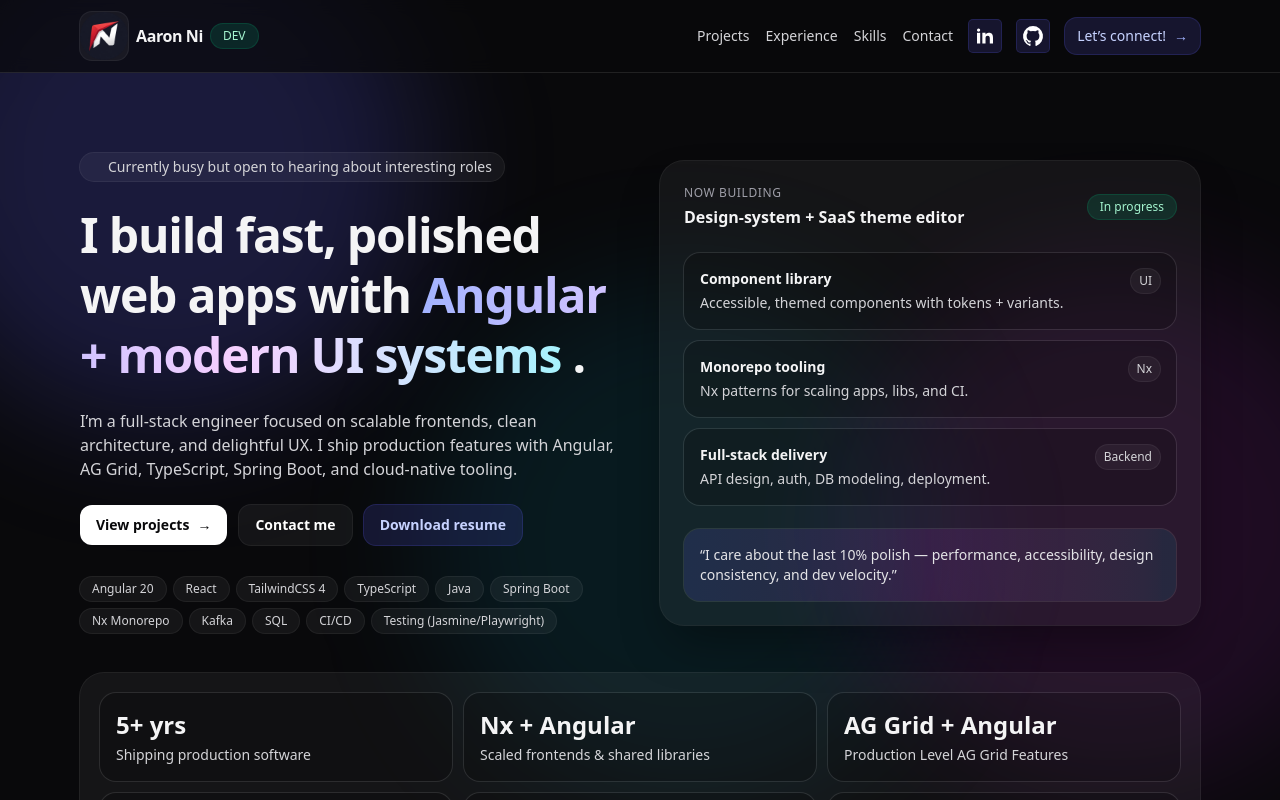
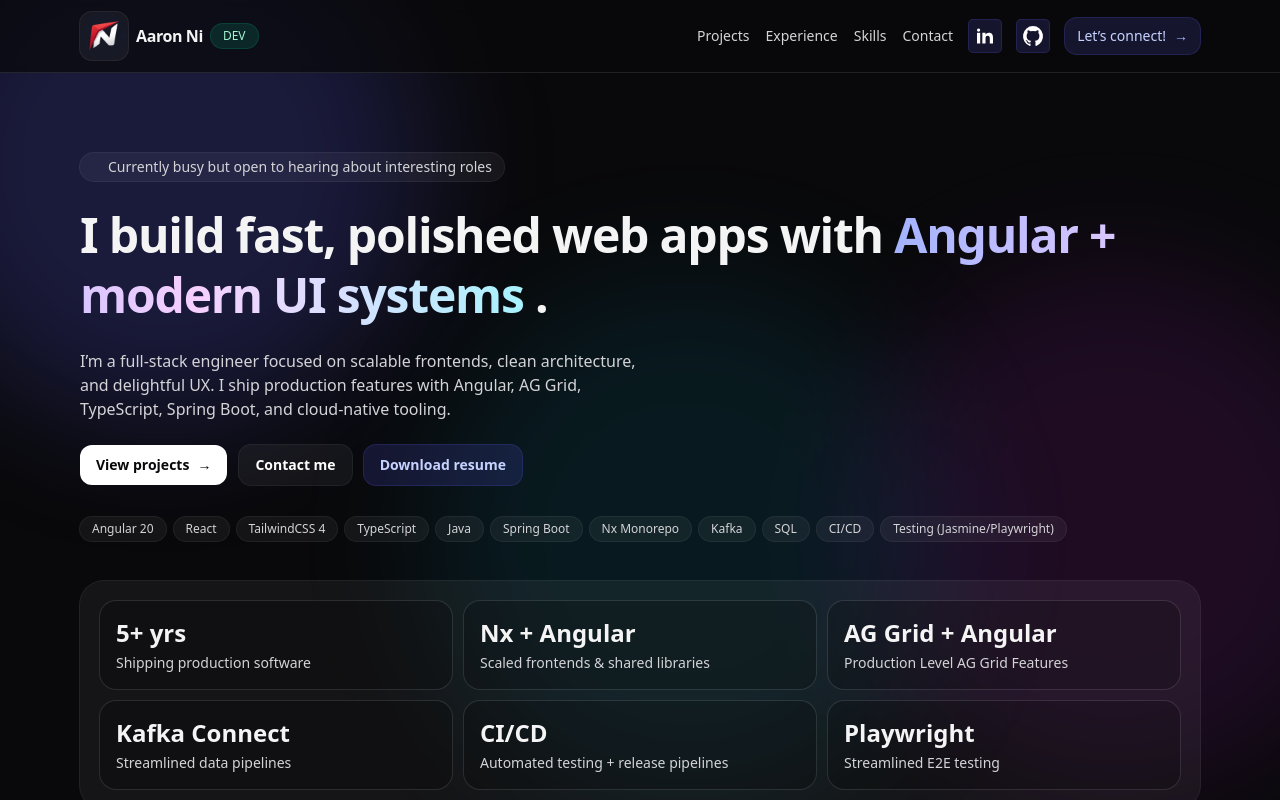
Before and after one commit to aaron168ready/portfolio, an Angular app: page / in a window 1280 px wide. Shown: the top 800 px of the page. Built offline with nearby package versions, Linux system fonts and the light colour scheme.

Commit message:
delete: duplicate info in hero section

```diff
--- a/src/app/components/section/hero/hero.html
+++ b/src/app/components/section/hero/hero.html
@@ -1,5 +1,5 @@
 <section class="mx-auto max-w-6xl px-4 pt-14 pb-10 md:pt-20">
-  <div class="grid items-center gap-10 md:grid-cols-2">
+  <div class="grid items-center gap-10">
     <div class="space-y-6">
       <div
         class="inline-flex items-center gap-2 rounded-full bg-white/5 px-3 py-1 text-xs text-zinc-300 ring-1 ring-white/10"
@@ -53,52 +53,6 @@
         }
       </div>
     </div>
-
-    <!-- Hero card -->
-    <div class="relative">
-      <div class="rounded-3xl bg-white/5 p-6 ring-1 ring-white/10 shadow-2xl shadow-black/40">
-        <div class="flex items-center justify-between">
-          <div class="space-y-1">
-            <p class="text-xs uppercase tracking-wider text-zinc-400">Now building</p>
-            <p class="font-semibold">Design-system + SaaS theme editor</p>
-          </div>
-          <span
-            class="rounded-full bg-emerald-500/15 px-3 py-1 text-xs text-emerald-200 ring-1 ring-emerald-500/30"
-          >
-            In progress
-          </span>
-        </div>
-
-        <div class="mt-6 grid gap-3">
-          @for (item of heroList; track item.title) {
-            <div
-              class="group rounded-2xl bg-black/20 p-4 ring-1 ring-white/10 hover:bg-black/30 transition"
-            >
-              <div class="flex items-start justify-between gap-3">
-                <div>
-                  <p class="text-sm font-semibold">{{ item.title }}</p>
-                  <p class="mt-1 text-sm text-zinc-300">{{ item.desc }}</p>
-                </div>
-                <span
-                  class="shrink-0 rounded-xl bg-white/5 px-2 py-1 text-xs text-zinc-300 ring-1 ring-white/10 group-hover:bg-white/10 transition"
-                >
-                  {{ item.badge }}
-                </span>
-              </div>
-            </div>
-          }
-        </div>
-
-        <div
-          class="mt-6 rounded-2xl bg-gradient-to-r from-indigo-500/15 via-fuchsia-500/10 to-cyan-500/10 p-4 ring-1 ring-white/10"
-        >
-          <p class="text-sm text-zinc-200">
-            “I care about the last 10% polish — performance, accessibility, design consistency, and
-            dev velocity.”
-          </p>
-        </div>
-      </div>
-    </div>
   </div>
 
   <!-- Stats strip -->
```
